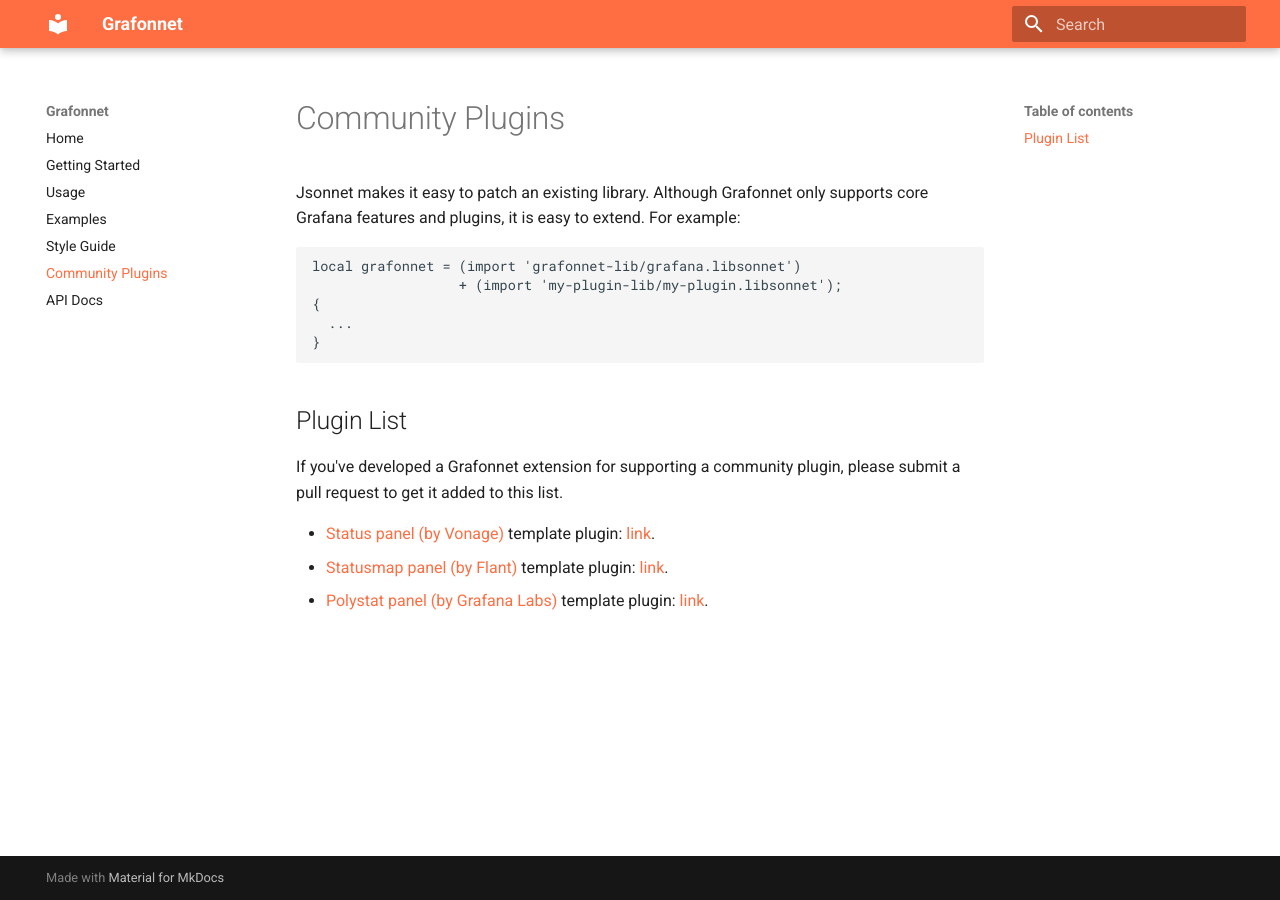
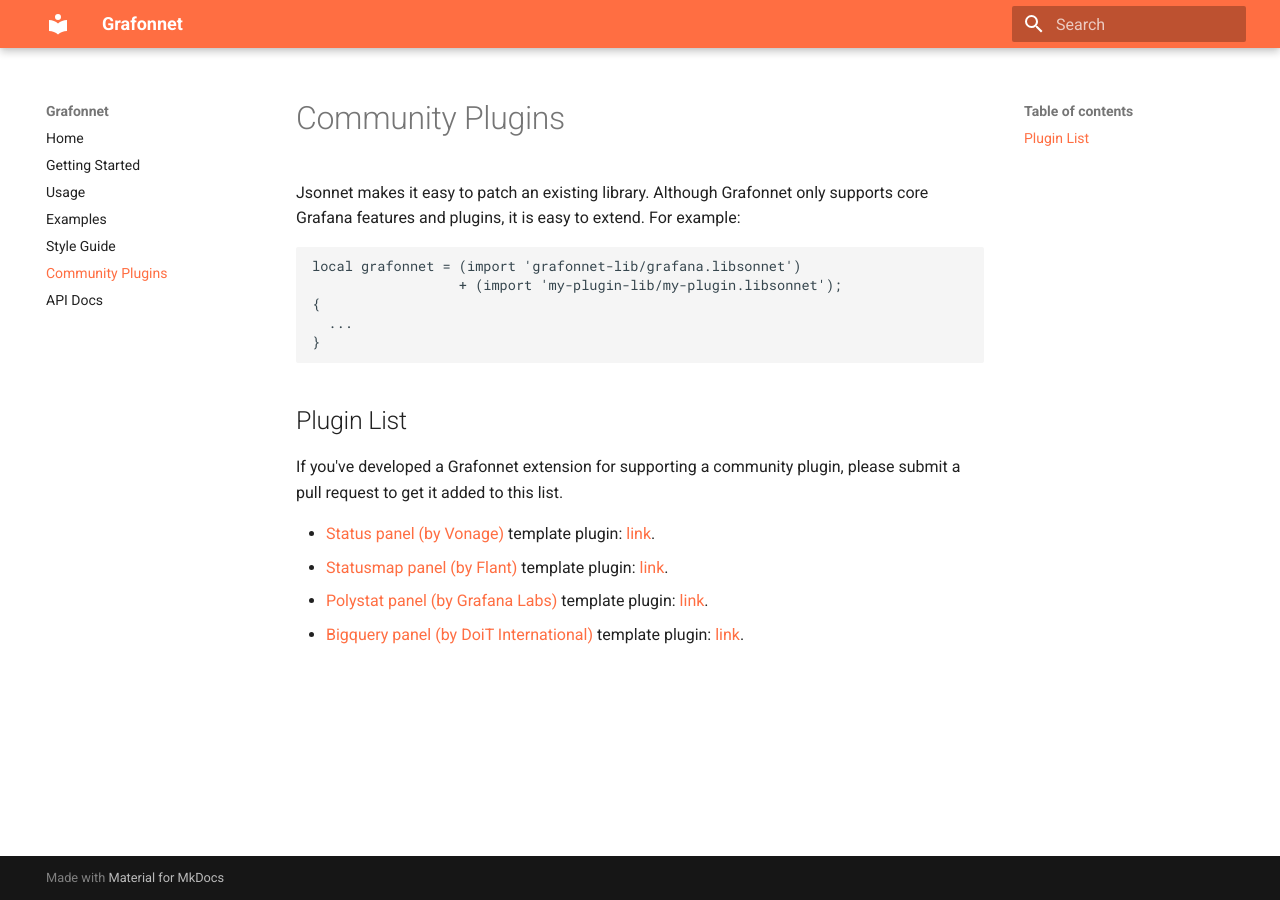
Before and after one commit to grafana/grafonnet-lib, an MkDocs documentation site: the page built from docs/community-plugins.md, in a window 1280 px wide. Built offline with MkDocs 1.6.1 and Material for MkDocs 9.7.7, drawn with Linux system fonts in a browser that asks for light colours.

Commit message:
Adds community plugin for bigquery panel to docs

```diff
--- a/docs/community-plugins.md
+++ b/docs/community-plugins.md
@@ -19,3 +19,4 @@
 * [Status panel (by Vonage)](https://grafana.com/grafana/plugins/vonage-status-panel) template plugin: [link](https://github.com/DifferentialOrange/grafonnet-status-panel).
 * [Statusmap panel (by Flant)](https://grafana.com/grafana/plugins/flant-statusmap-panel) template plugin: [link](https://github.com/blablacar/grafonnet-lib-plugins).
 * [Polystat panel (by Grafana Labs)](https://grafana.com/grafana/plugins/grafana-polystat-panel) template plugin: [link](https://github.com/thelastpickle/grafonnet-polystat-panel).
+* [Bigquery panel (by DoiT International)](https://grafana.com/grafana/plugins/doitintl-bigquery-datasource) template plugin: [link](https://github.com/gojekfarm/grafonnet-bigquery-panel).
```
